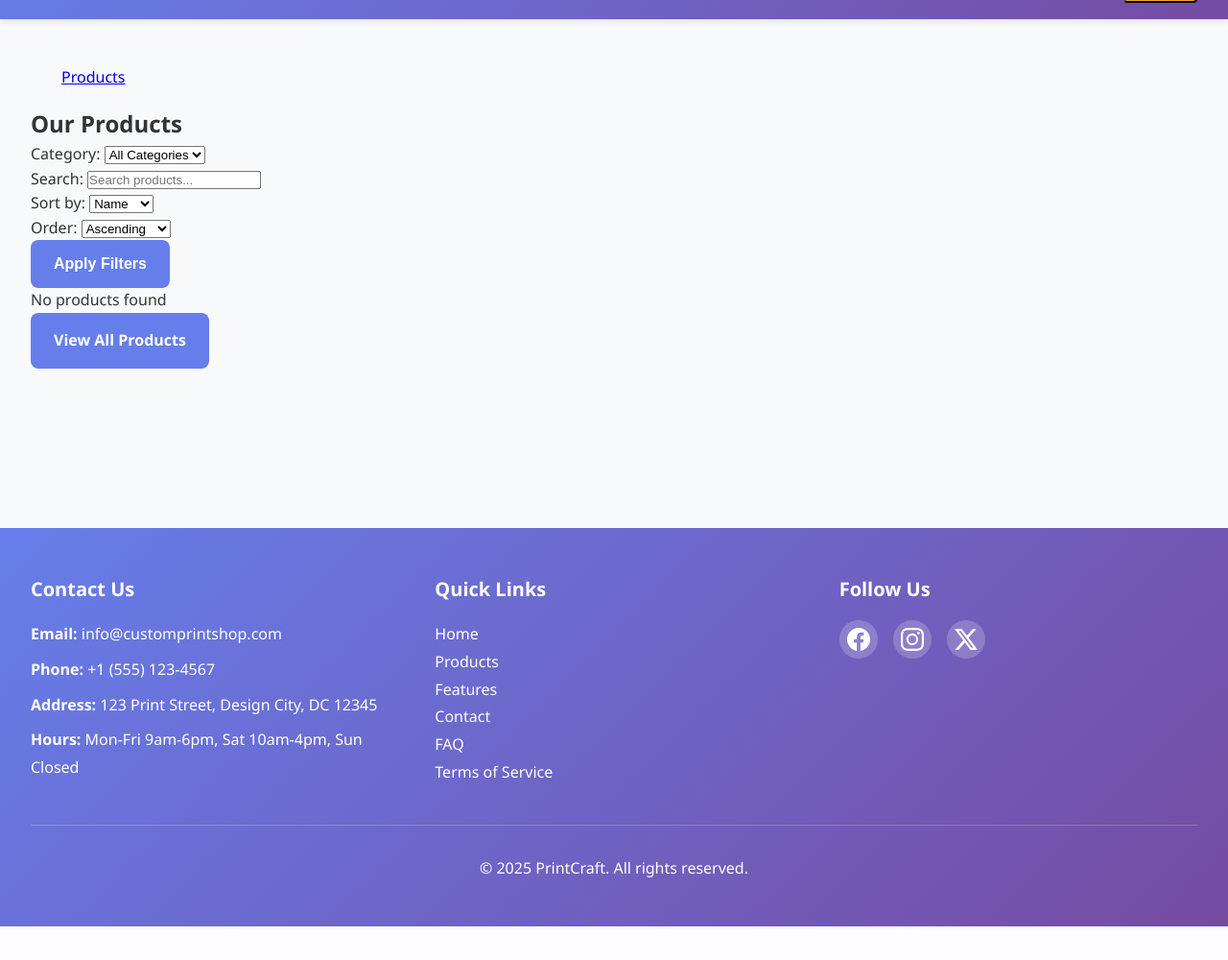
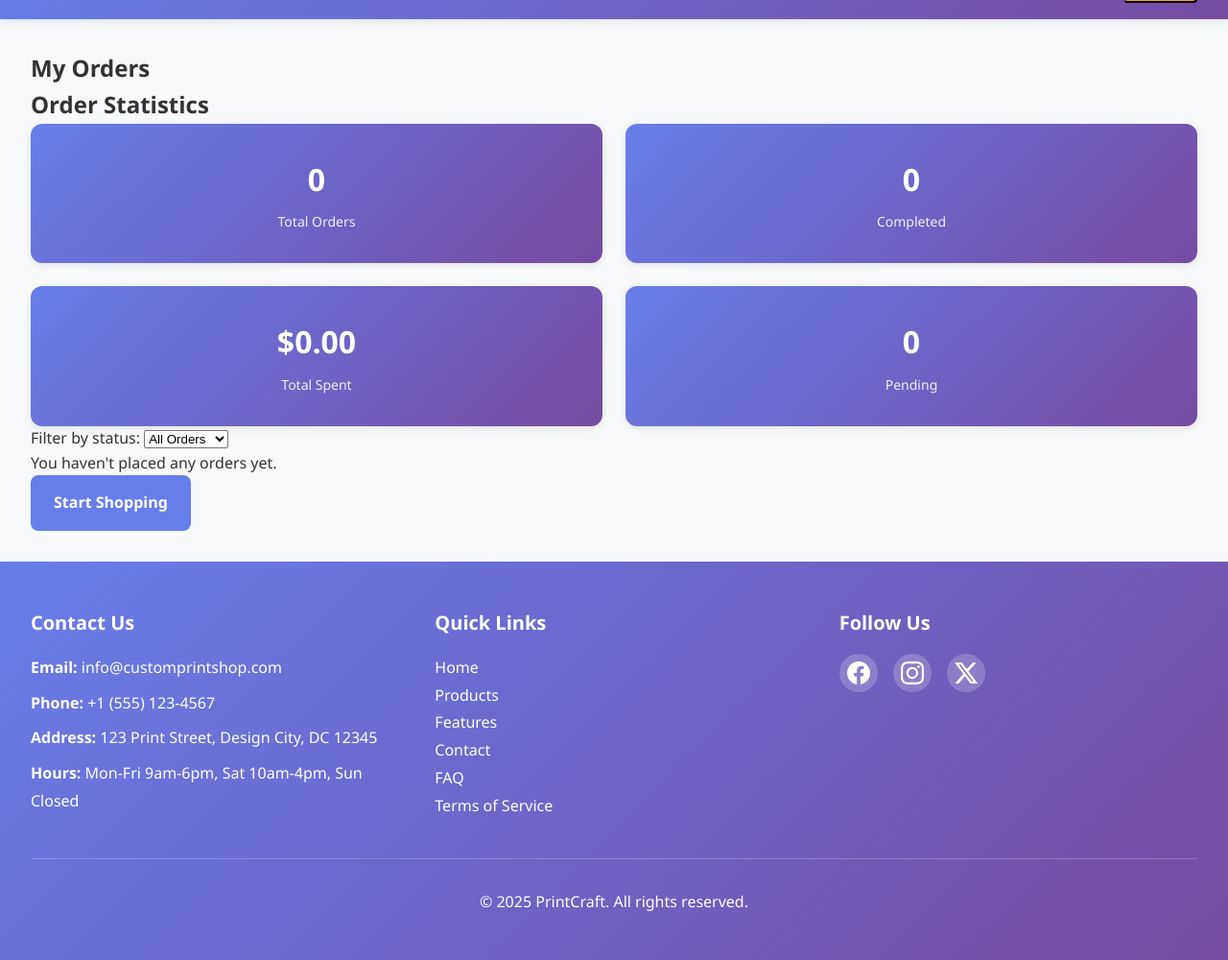
Before and after one commit to melissa0987/custom-print-shop, a Flask app: page /orders/list in a window 1280 px wide. Shown: the part 50-1050 px from the top of the page at 96% size. Before the commit the page ends 1015 px from the top, so only its background shows below. Run offline with Flask 3, Linux system fonts and the light colour scheme; the visitor is signed in with stand-in values (Sample User, id 1); data that the repository does not hold is empty; parts of the project's set-up code (start-up, migrations or seed data) failed here and were passed over; some libraries are stand-ins or nearby versions.

Commit message:
image display for preoducts, orders in product list, cart view, order info implemented

```diff
--- a/app/routes/cart.py
+++ b/app/routes/cart.py
@@ -151,7 +151,6 @@ def format_cart_response(cart):
 # CART ROUTES
 # ============================================
 
-@cart_bp.route('/', methods=['GET'])
 @cart_bp.route('/view', methods=['GET'])
 def view_cart():
     """View shopping cart"""
@@ -168,6 +167,24 @@ def view_cart():
             return redirect(url_for('main.homepage'))
 
         cart_data = format_cart_response(cart)
+        image_mapping = {
+            'mug': 'images/mug.png',
+            'tote': 'images/tote.png',
+            'drawstring': 'images/drawstring-bag.png',
+            'shopping': 'images/shopping-bag.png',
+            't-shirt': 'images/shirt.png',
+            'tshirt': 'images/shirt.png',
+            'tumbler': 'images/tumbler.png'
+        }
+        for item in cart_data['items']:
+            name_lower = item['product']['product_name'].lower()
+            fallback_image = 'images/mug.png'  # default
+            for keyword, filename in image_mapping.items():
+                if keyword in name_lower:
+                    fallback_image = filename
+                    break
+            # Use design if uploaded, otherwise fallback
+            item['image_url'] = item.get('design_file_url') or url_for('static', filename=fallback_image)
 
         # Update cart count in session
         session['cart_count'] = cart_data['total_items']
--- a/app/routes/orders.py
+++ b/app/routes/orders.py
@@ -92,7 +92,7 @@ def format_order_response(order, include_items=True):
             })
 
         order_data['items'] = items if items else []
-        order_data['total_items'] = len(items)
+        order_data['total_items'] = sum(item['quantity'] for item in order_items)
 
     return order_data
 
@@ -289,7 +289,6 @@ def checkout():
 # ============================================
 
 # Get customer's order history
-@orders_bp.route('/', methods=['GET'])
 @orders_bp.route('/list', methods=['GET'])
 @login_required
 def get_orders():
@@ -413,6 +412,29 @@ def get_order(order_id):
             order_data['updated_at'] = DateHelper.format_datetime(
                 datetime.fromisoformat(order_data['updated_at'])
             )
+
+        for item in order_data.get("items", []):
+            # Determine fallback image based on product name
+            product_name_lower = item["product"]["product_name"].lower()
+
+            if 'mug' in product_name_lower:
+                image_filename = '/static/images/mug.png'
+            elif 'tote' in product_name_lower:
+                image_filename = '/static/images/tote.png'
+            elif 'drawstring' in product_name_lower:
+                image_filename = '/static/images/drawstring-bag.png'
+            elif 'shopping' in product_name_lower:
+                image_filename = '/static/images/shopping-bag.png'
+            elif 't-shirt' in product_name_lower or 'tshirt' in product_name_lower:
+                image_filename = '/static/images/shirt.png'
+            elif 'tumbler' in product_name_lower:
+                image_filename = '/static/images/tumbler.png'
+            else:
+                image_filename = '/static/images/mug.png'  # fallback
+
+            # Only set image_url if not already set
+            if not item["product"].get("image_url"):
+                item["product"]["image_url"] = image_filename
 
         # For JSON requests
         if request.accept_mimetypes['application/json'] > request.accept_mimetypes['text/html']:
@@ -595,7 +617,7 @@ def cancel_order(order_id):
 def get_order_stats():
     try:
         order_model = Order()
-        orders = order_model.get_by_customer(session['customer_id'])  # ✅ call method
+        orders = order_model.get_by_customer(session['customer_id'])
         stats = {
             'total_orders': len(orders),
             'pending_orders': sum(1 for o in orders if o.get('order_status') == 'pending'),
--- a/app/templates/orders/list.html
+++ b/app/templates/orders/list.html
@@ -1,113 +1,96 @@
 {% extends "base.html" %}
-{% block title %}Products - PrintCraft{% endblock %}
+{% block title %}My Orders - PrintCraft{% endblock %}
 
 {% block content %}
-<section class="products-page">
+<section class="orders-page">
     <div class="container">
-        <nav class="breadcrumb">
-            <a href="{{ url_for('products.get_products') }}">Products</a>
-            {% if current_category %}
-                <span class="breadcrumb-separator">/</span>
-                {% for category in categories %}
-                    {% if category.category_id == current_category %}
-                        <span>{{ category.category_name }}</span>
+        <h1>My Orders</h1>
+
+        {% if not session.get('customer_id') %}
+            <div class="login-required">
+                <p>Please <a href="{{ url_for('auth.login') }}?next={{ url_for('orders.get_orders') }}">login</a> to view your orders.</p>
+            </div>
+        {% else %}
+            <!-- Order Statistics -->
+            {% if stats %}
+            <div class="order-stats">
+                <h2>Order Statistics</h2>
+                <div class="stats-grid">
+                    <div class="stat-card">
+                        <div class="stat-value">{{ stats.total_orders }}</div>
+                        <div class="stat-label">Total Orders</div>
+                    </div>
+                    <div class="stat-card">
+                        <div class="stat-value">{{ stats.completed_orders }}</div>
+                        <div class="stat-label">Completed</div>
+                    </div>
+                    <div class="stat-card">
+                        <div class="stat-value">${{ "%.2f"|format(stats.total_spent) }}</div>
+                        <div class="stat-label">Total Spent</div>
+                    </div>
+                    <div class="stat-card">
+                        <div class="stat-value">{{ stats.pending_orders }}</div>
+                        <div class="stat-label">Pending</div>
+                    </div>
+                </div>
+            </div>
             {% endif %}
-                {% endfor %}
         {% endif %}
-        </nav>
-
-        <h1>Our Products</h1>
 
         <!-- Filter Section -->
-        <div class="filters">
-            <form method="GET" action="{{ url_for('products.get_products') }}">
-                <div class="filter-group">
-                    <label>Category:</label>
-                    <select name="category_id" onchange="this.form.submit()">
-                        <option value="">All Categories</option>
-                        {% for category in categories %}
-                            <option value="{{ category.category_id }}"
-                                    {% if current_category == category.category_id %}selected{% endif %}>
-                                {{ category.category_name }}
-                            </option>
-                        {% endfor %}
+        <div class="orders-filter">
+            <form method="GET">
+                <label for="status">Filter by status:</label>
+                <select name="status" id="status" onchange="this.form.submit()">
+                    <option value="">All Orders</option>
+                    <option value="pending" {% if request.args.get('status') == 'pending' %}selected{% endif %}>Pending</option>
+                    <option value="processing" {% if request.args.get('status') == 'processing' %}selected{% endif %}>Processing</option>
+                    <option value="completed" {% if request.args.get('status') == 'completed' %}selected{% endif %}>Completed</option>
+                    <option value="cancelled" {% if request.args.get('status') == 'cancelled' %}selected{% endif %}>Cancelled</option>
                 </select>
-                </div>
-
-                <div class="filter-group">
-                    <label>Search:</label>
-                    <input type="text" name="search" value="{{ search_term or '' }}" placeholder="Search products...">
-                </div>
-
-                <div class="filter-group">
-                    <label>Sort by:</label>
-                    <select name="sort_by">
-                        <option value="name" {% if sort_by == 'name' %}selected{% endif %}>Name</option>
-                        <option value="price" {% if sort_by == 'price' %}selected{% endif %}>Price</option>
-                        <option value="newest" {% if sort_by == 'newest' %}selected{% endif %}>Newest</option>
-                    </select>
-                </div>
-
-                <div class="filter-group">
-                    <label>Order:</label>
-                    <select name="sort_order">
-                        <option value="asc" {% if sort_order == 'asc' %}selected{% endif %}>Ascending</option>
-                        <option value="desc" {% if sort_order == 'desc' %}selected{% endif %}>Descending</option>
-                    </select>
-                </div>
-
-                <button type="submit" class="btn-primary">Apply Filters</button>
             </form>
         </div>
 
-        <!-- Products Grid -->
-        {% if products %}
-            <div class="products-grid">
-                {% for product in products %}
-                <div class="product-card">
-                    <div class="product-image">
-                        {% if product.get('image_url') %}
-                            <img
-                                src="{{ product.image_url or url_for('static', filename='images/mug.png') }}"
-                                alt="{{ product.product_name }}"
-                                loading="lazy"
-                            >
-
-                            <div class="placeholder" style="display: none;">
-                                <svg xmlns="http://www.w3.org/2000/svg" width="64" height="64" fill="currentColor" viewBox="0 0 16 16">
-                                    <path d="M6.002 5.5a1.5 1.5 0 1 1-3 0 1.5 1.5 0 0 1 3 0"/>
-                                    <path d="M2.002 1a2 2 0 0 0-2 2v10a2 2 0 0 0 2 2h12a2 2 0 0 0 2-2V3a2 2 0 0 0-2-2zm12 1a1 1 0 0 1 1 1v6.5l-3.777-1.947a.5.5 0 0 0-.577.093l-3.71 3.71-2.66-1.772a.5.5 0 0 0-.63.062L1.002 12V3a1 1 0 0 1 1-1z"/>
-                                </svg>
-                            </div>
+        <!-- Orders List -->
+        {% if orders %}
+        <div class="orders-grid">
+            {% for order in orders %}
+            <div class="order-card">
+                <!-- Card Image -->
+                <div class="order-card-image">
+                    {% set first_item = order.items[0] if order.items else None %}
+                    {% if first_item %}
+                        <img src="{{ first_item.image_url or url_for('static', filename='images/mug.png') }}"
+                             alt="{{ first_item.product_name }}">
                     {% else %}
-                            <div class="placeholder">
-                                <svg xmlns="http://www.w3.org/2000/svg" width="64" height="64" fill="currentColor" viewBox="0 0 16 16">
-                                    <path d="M6.002 5.5a1.5 1.5 0 1 1-3 0 1.5 1.5 0 0 1 3 0"/>
-                                    <path d="M2.002 1a2 2 0 0 0-2 2v10a2 2 0 0 0 2 2h12a2 2 0 0 0 2-2V3a2 2 0 0 0-2-2zm12 1a1 1 0 0 1 1 1v6.5l-3.777-1.947a.5.5 0 0 0-.577.093l-3.71 3.71-2.66-1.772a.5.5 0 0 0-.63.062L1.002 12V3a1 1 0 0 1 1-1z"/>
-                                </svg>
-                            </div>
+                        <img src="{{ url_for('static', filename='images/mug.png') }}" alt="No Image">
                     {% endif %}
                 </div>
 
-                    <div class="product-info">
-                        <h3>{{ product.product_name }}</h3>
-                        <p class="category">{{ product.category.category_name if product.category else 'Uncategorized' }}</p>
-                        {% if product.description %}
-                        <p class="description">{{ product.description }}</p>
-                        {% endif %}
-                        <p class="price">{{ product.base_price_formatted }}</p>
+                <!-- Card Body -->
+                <div class="order-card-body">
+                    <div class="order-header">
+                        <h3>Order #{{ order.order_number }}</h3>
+                        <p class="order-date">{{ order.created_at }}</p>
+                        <span class="status-badge status-{{ order.order_status }}">{{ order.order_status | capitalize }}</span>
                     </div>
 
-                    <div class="product-actions">
-                        <a href="{{ url_for('products.get_product', product_id=product.product_id) }}"
-                        class="btn-design">
-                            🎨 Design Your Own
-                        </a>
-                        <form method="POST" action="{{ url_for('cart.add_to_cart') }}" class="add-to-cart-form">
-                            <input type="hidden" name="product_id" value="{{ product.product_id }}">
-                            <input type="number" name="quantity" value="1" min="1" max="100" class="quantity-input">
-                            <button type="submit" class="btn-add-cart">Add to Cart</button>
+                    <div class="order-details">
+                        <p><strong>Items:</strong> {{ order.total_items }}</p>
+                        <p><strong>Total:</strong> ${{ "%.2f"|format(order.total_amount) }}</p>
+                    </div>
+
+                    <div class="order-actions">
+                        <a href="{{ url_for('orders.get_order', order_id=order.order_id) }}" class="btn-view">View Details</a>
+
+                        {% if order.order_status in ['pending', 'processing'] %}
+                        <form method="POST"
+                              action="{{ url_for('orders.cancel_order', order_id=order.order_id) }}"
+                              onsubmit="return confirm('Are you sure you want to cancel this order?')">
+                            <button type="submit" class="btn-cancel">Cancel Order</button>
                         </form>
+                        {% endif %}
+                    </div>
                 </div>
             </div>
             {% endfor %}
@@ -117,26 +100,90 @@
         {% if pagination.total_pages > 1 %}
         <div class="pagination">
             {% if pagination.has_prev %}
-                    <a href="?page={{ pagination.page - 1 }}{% if current_category %}&category_id={{ current_category }}{% endif %}{% if search_term %}&search={{ search_term }}{% endif %}{% if sort_by %}&sort_by={{ sort_by }}{% endif %}{% if sort_order %}&sort_order={{ sort_order }}{% endif %}"
+                <a href="?page={{ pagination.page - 1 }}{% if request.args.get('status') %}&status={{ request.args.get('status') }}{% endif %}"
                    class="page-link">Previous</a>
             {% endif %}
-
             <span class="page-info">Page {{ pagination.page }} of {{ pagination.total_pages }}</span>
-
             {% if pagination.has_next %}
-                    <a href="?page={{ pagination.page + 1 }}{% if current_category %}&category_id={{ current_category }}{% endif %}{% if search_term %}&search={{ search_term }}{% endif %}{% if sort_by %}&sort_by={{ sort_by }}{% endif %}{% if sort_order %}&sort_order={{ sort_order }}{% endif %}"
+                <a href="?page={{ pagination.page + 1 }}{% if request.args.get('status') %}&status={{ request.args.get('status') }}{% endif %}"
                    class="page-link">Next</a>
             {% endif %}
         </div>
         {% endif %}
         {% else %}
-            <div class="no-products">
-                <p>No products found{% if search_term %} for "{{ search_term }}"{% endif %}</p>
-                <a href="{{ url_for('products.get_products') }}" class="btn-primary">View All Products</a>
+        <div class="no-orders">
+            <p>You haven't placed any orders yet.</p>
+            <a href="{{ url_for('products.get_products') }}" class="btn-primary">Start Shopping</a>
         </div>
         {% endif %}
     </div>
 </section>
 
-
+<style>
+.orders-grid {
+    display: grid;
+    grid-template-columns: repeat(auto-fit, minmax(280px, 1fr));
+    gap: 1.5rem;
+    margin-top: 1rem;
+}
+.order-card {
+    display: flex;
+    flex-direction: column;
+    border: 1px solid #ddd;
+    border-radius: 8px;
+    overflow: hidden;
+    background: #fff;
+    transition: box-shadow 0.2s;
+}
+.order-card:hover {
+    box-shadow: 0 4px 12px rgba(0,0,0,0.1);
+}
+.order-card-image img {
+    width: 100%;
+    height: 180px;
+    object-fit: cover;
+}
+.order-card-body {
+    padding: 1rem;
+}
+.order-header {
+    display: flex;
+    justify-content: space-between;
+    align-items: center;
+    margin-bottom: 0.5rem;
+}
+.status-badge {
+    padding: 0.2rem 0.6rem;
+    border-radius: 4px;
+    color: white;
+    font-size: 0.75rem;
+    text-transform: capitalize;
+}
+.status-pending { background: #f0ad4e; }
+.status-processing { background: #5bc0de; }
+.status-completed { background: #4caf50; }
+.status-cancelled { background: #d9534f; }
+.order-details p {
+    margin: 0.3rem 0;
+}
+.order-actions {
+    margin-top: 0.5rem;
+    display: flex;
+    gap: 0.5rem;
+    flex-wrap: wrap;
+}
+.btn-view, .btn-cancel {
+    padding: 0.4rem 0.8rem;
+    border-radius: 6px;
+    font-size: 0.85rem;
+    border: none;
+    cursor: pointer;
+    text-decoration: none;
+    color: #fff;
+}
+.btn-view { background: #007bff; }
+.btn-view:hover { background: #0056b3; }
+.btn-cancel { background: #d9534f; }
+.btn-cancel:hover { background: #c9302c; }
+</style>
 {% endblock %}
```
Also changed, not shown: app/templates/cart/view.html (+5 -20 lines), app/templates/orders/detail.html (+32 -29 lines). Lines whose indentation alone changed are shown as unchanged.
